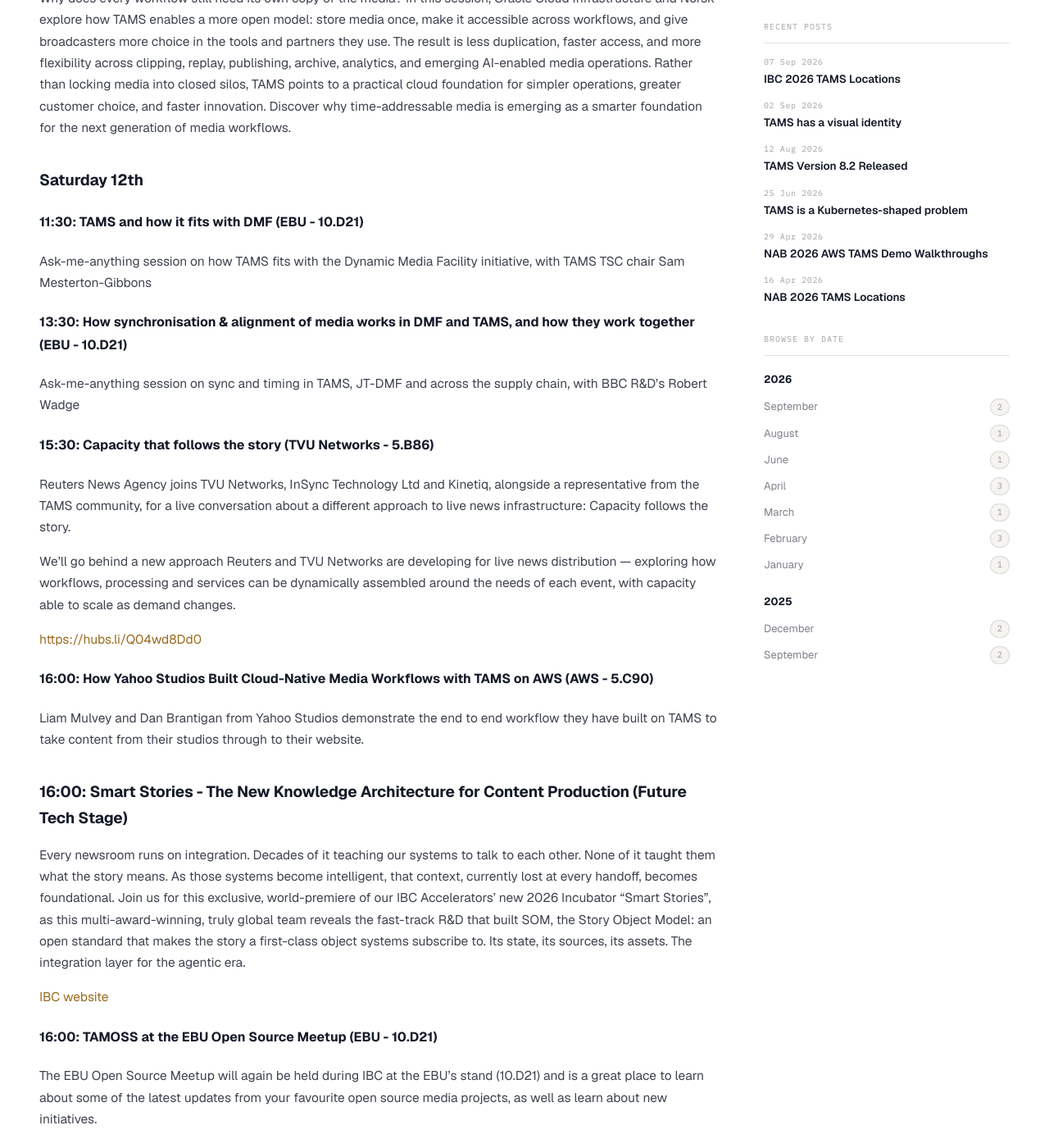
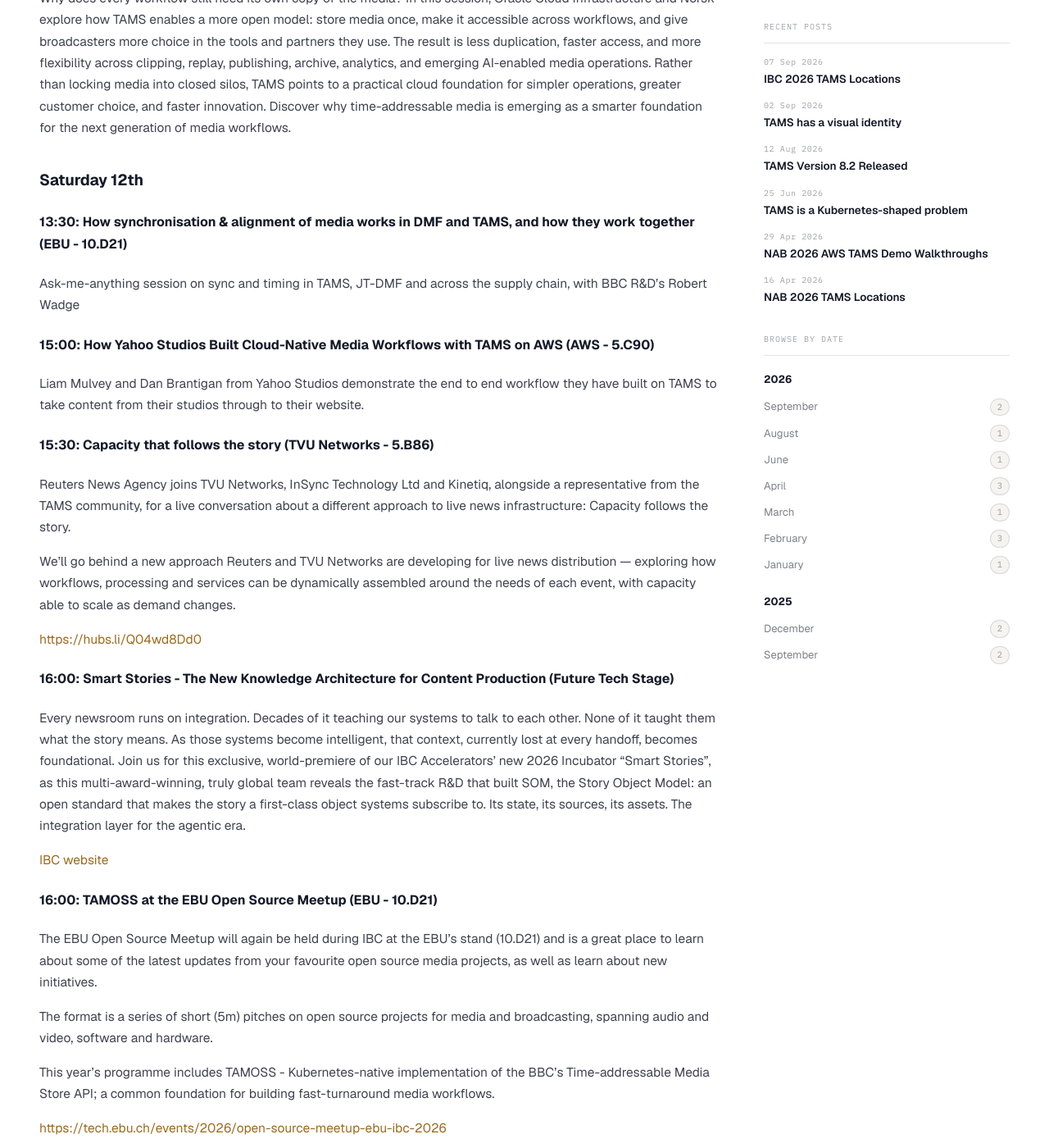
Before and after one commit to johnbilt/tams-website, a Jekyll site: the page built from _posts/2026-09-08-IBC2026.md, in a window 1280 px wide and 1400 px high, scrolled down 1235 px. Shown: the whole window at 82% size. Built offline with Jekyll 4.4.1, drawn with Linux system fonts in a browser that asks for light colours; some of the changed text lies outside the part shown.

Commit message:
Tweak some mixed-up slots on IBC 2026 schedule

```diff
--- a/_posts/2026-09-08-IBC2026.md
+++ b/_posts/2026-09-08-IBC2026.md
@@ -44,13 +44,13 @@
 
 ### Saturday 12th
 
-#### 11:30:  TAMS and how it fits with DMF (EBU - 10.D21)
-
-Ask-me-anything session on how TAMS fits with the Dynamic Media Facility initiative, with TAMS TSC chair Sam Mesterton-Gibbons
-
 #### 13:30:  How synchronisation & alignment of media works in DMF and TAMS, and how they work together (EBU - 10.D21)
 
 Ask-me-anything session on sync and timing in TAMS, JT-DMF and across the supply chain, with BBC R&D's Robert Wadge
+
+#### 15:00:  How Yahoo Studios Built Cloud-Native Media Workflows with TAMS on AWS (AWS - 5.C90)
+
+Liam Mulvey and Dan Brantigan from Yahoo Studios demonstrate the end to end workflow they have built on TAMS to take content from their studios through to their website.
 
 #### 15:30:  Capacity that follows the story (TVU Networks - 5.B86)
 
@@ -60,11 +60,7 @@
 
 [https://hubs.li/Q04wd8Dd0](https://hubs.li/Q04wd8Dd0)
 
-#### 16:00:  How Yahoo Studios Built Cloud-Native Media Workflows with TAMS on AWS (AWS - 5.C90)
-
-Liam Mulvey and Dan Brantigan from Yahoo Studios demonstrate the end to end workflow they have built on TAMS to take content from their studios through to their website.
-
-### 16:00:  Smart Stories - The New Knowledge Architecture for Content Production (Future Tech Stage)
+#### 16:00:  Smart Stories - The New Knowledge Architecture for Content Production (Future Tech Stage)
 
 Every newsroom runs on integration. Decades of it teaching our systems to talk to each other. None of it taught them what the story means. As those systems become intelligent, that context, currently lost at every handoff, becomes foundational. Join us for this exclusive, world-premiere of our IBC Accelerators’ new 2026 Incubator “Smart Stories”, as this multi-award-winning, truly global team reveals the fast-track R&D that built SOM, the Story Object Model: an open standard that makes the story a first-class object systems subscribe to. Its state, its sources, its assets. The integration layer for the agentic era.
 
```
Also changed, not shown: other parts of _posts/2026-09-08-IBC2026.md (+4 -0 lines).
